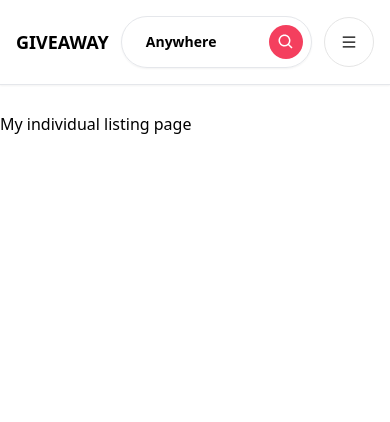
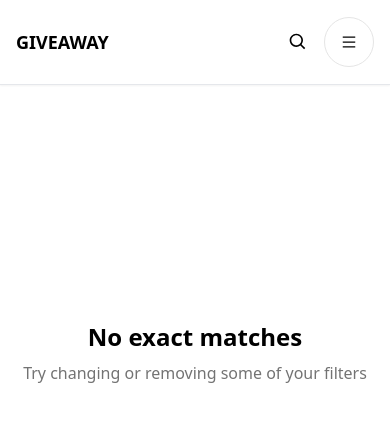
Before and after one commit to kritinsdev/giveaway, a Next.js app: page /listings/1 in a window 390 px wide. Shown: the top 422 px of the page. Built offline with nearby package versions, Linux system fonts and the light colour scheme; no server answers; the database is empty.

Commit message:
single listing view / filters start

```diff
--- /dev/null
+++ b/app/actions/getListingById.ts
@@ -0,0 +1,39 @@
+import prisma from "@/app/libs/prismadb";
+
+interface IParams {
+    listingId?: string
+}
+
+export default async function getListingById(
+    params: IParams
+) {
+    try {
+        const { listingId } = params;
+
+        const listing = await prisma.listing.findUnique({
+            where: {
+                id: listingId
+            },
+            include: {
+                user: true
+            }
+        });
+
+        if (!listing) {
+            return null;
+        }
+
+        return {
+            ...listing,
+            createdAt: listing.createdAt.toISOString(),
+            user: {
+                ...listing.user,
+                createdAt: listing.user.createdAt.toISOString(),
+                updatedAt: listing.user.updatedAt.toISOString(),
+                emailVerified: listing.user.emailVerified?.toISOString() || null
+            }
+        }
+    } catch (error: any) {
+        throw new Error(error);
+    }
+}
--- a/app/components/Button.tsx
+++ b/app/components/Button.tsx
@@ -30,8 +30,8 @@ const Button: React.FC<ButtonProps> = ({
             rounded-lg hover:opacity-80
             transition
             w-full
-            ${outline ? 'bg-white' : 'bg-rose-500'}
-            ${outline ? 'border-black' : 'border-rose-500'}
+            ${outline ? 'bg-white' : 'bg-sky-500'}
+            ${outline ? 'border-black' : 'border-sky-500'}
             ${outline ? 'text-black' : 'text-white'}
             ${small ? 'py-1' : 'py-3'}
             ${small ? 'text-sm' : 'text-md'}
--- a/app/components/listings/ListingCard.tsx
+++ b/app/components/listings/ListingCard.tsx
@@ -58,7 +58,7 @@ const ListingCard: React.FC<ListingCardProps> = ({
                     <div className="font-semibold text-lg">
                         {data?.title}
                     </div>
-                    <div className="text-sm rounded bg-rose-500 py-1 px-2 text-white">
+                    <div className="text-sm rounded bg-sky-500 py-1 px-2 text-white">
                         {data.category}
                     </div>
                 </div>
--- a/app/components/modals/SearchModal.tsx
+++ b/app/components/modals/SearchModal.tsx
@@ -1,13 +1,20 @@
+'use client'
+
 import useSearchModal from "@/app/hooks/useSearchModal";
 import Modal from "./Modal";
+import { useRouter, useSearchParams } from "next/navigation";
 
 const searchModal = () => {
+    const router = useRouter();
+    const params = useSearchParams();
     const searchModal = useSearchModal();
     return (
         <Modal
             isOpen={searchModal.isOpen}
             onClose={searchModal.onClose}
             onSubmit={searchModal.onOpen}
+            title="Filters"
+            actionLabel="Search"
         />
     );
 }
--- a/app/components/navbar/Navbar.tsx
+++ b/app/components/navbar/Navbar.tsx
@@ -20,8 +20,10 @@ const Navbar: React.FC<NavbarProps> = ({
                 <Container>
                     <div className="flex flex-row items-center justify-between gap-3 md:gap-0">
                         <Logo />
-                        <Search />
-                        <UserMenu currentUser={currentUser} />
+                        <div className="flex flex-row items-center gap-2">
+                            <Search />
+                            <UserMenu currentUser={currentUser} />
+                        </div>
                     </div>
                 </Container>
             </div>
--- a/app/components/navbar/Search.tsx
+++ b/app/components/navbar/Search.tsx
@@ -8,22 +8,11 @@ const Search = () => {
     return (
         <div
             onClick={searchModal.onOpen}
-            className="border-[1px] w-full md:w-auto py-2 rounded-full shadow-sm hover:shadow-md transition cursor-pointer"
+            className="w-full md:w-auto py-2 rounded-full hover:scale-110 transition cursor-pointer"
         >
             <div className="flex flex-row items-center justify-between">
-                <div className="text-sm font-semibold px-6">
-                    Anywhere
-                </div>
-                <div className="hidden sm:block text-sm font-semibold px-6 border-x-[1px] flex-1 text-center">
-                    Any week
-                </div>
-                <div className="text-sm pl-6 pr-2 text-gray-600 flex flex-row items-center gap-3">
-                    <div className="hidden sm:block">
-                        Add guests
-                    </div>
-                    <div className="p-2 bg-rose-500 rounded-full text-white">
-                        <BiSearch size={18} />
-                    </div>
+                <div className="p-2">
+                    <BiSearch size={20} />
                 </div>
             </div>
         </div>
--- a/app/components/navbar/UserMenu.tsx
+++ b/app/components/navbar/UserMenu.tsx
@@ -41,12 +41,6 @@ const UserMenu: React.FC<UserMenuProps> = ({
     return (
         <div className="relative">
             <div className="flex flex-row items-center gap-3">
-                <div
-                    onClick={onAddListing}
-                    className="hidden md:block text-sm  font-semibold py-3 px-4 rounded-full hover:bg-neutral-100 transition cursor-pointer"
-                >
-                    Add a listing
-                </div>
                 <div
                     onClick={toggleOpen}
                     className="p-4 md:py-1 md:px-2 border-[1px] border-neutral-200 flex flex-row items-center gap-3 rounded-full cursor-pointer hover:shadow-md transition"
--- a/app/layout.tsx
+++ b/app/layout.tsx
@@ -6,6 +6,7 @@ import RegisterModal from './components/modals/RegisterModal';
 import LoginModal from './components/modals/LoginModal';
 import getCurrentUser from './actions/getCurrentUser';
 import ListingModal from './components/modals/ListingModal';
+import SearchModal from './components/modals/SearchModal';
 
 // const font = Nunito({ subsets: ['latin'] })
 
@@ -24,6 +25,7 @@ export default async function RootLayout({
     <html lang="en">
       <body>
         <ToasterProvider />
+        <SearchModal />
         <ListingModal />
         <RegisterModal />
         <LoginModal />
--- a/app/listings/[listingid]/page.tsx
+++ b/app/listings/[listingid]/page.tsx
@@ -1,7 +1,23 @@
-const ListingPage = () => {
+import getListingById from "@/app/actions/getListingById";
+import EmptyState from "@/app/components/EmptyState";
+
+interface IParams {
+    listingId?: string;
+}
+
+const ListingPage = async ({ params }: { params: IParams }) => {
+    const listing = await getListingById(params);
+
+    if (!listing) {
+        return (
+            <EmptyState>
+            </EmptyState>
+        )
+    }
+
     return (
         <div>
-            My individual listing page
+            {listing.title}
         </div>
     );
 }
```
